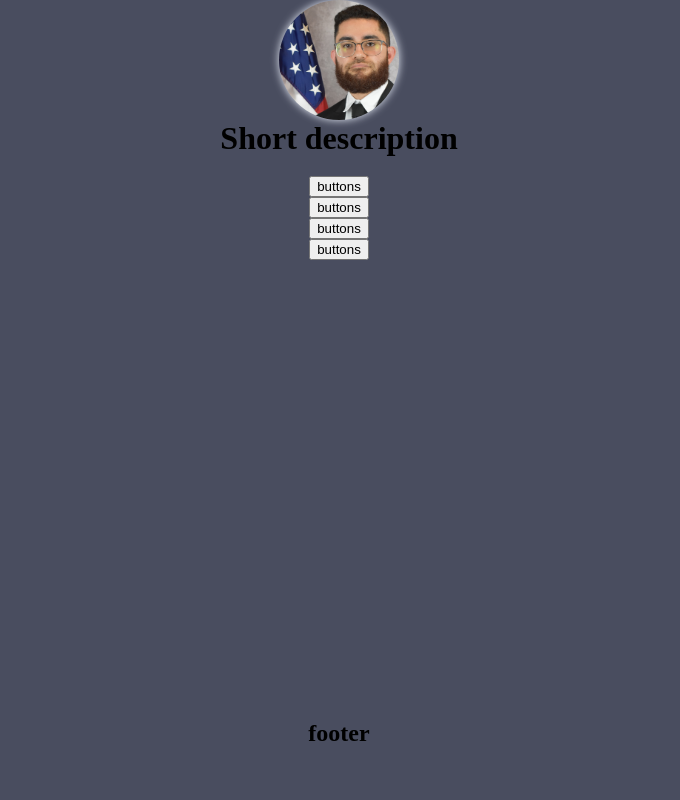
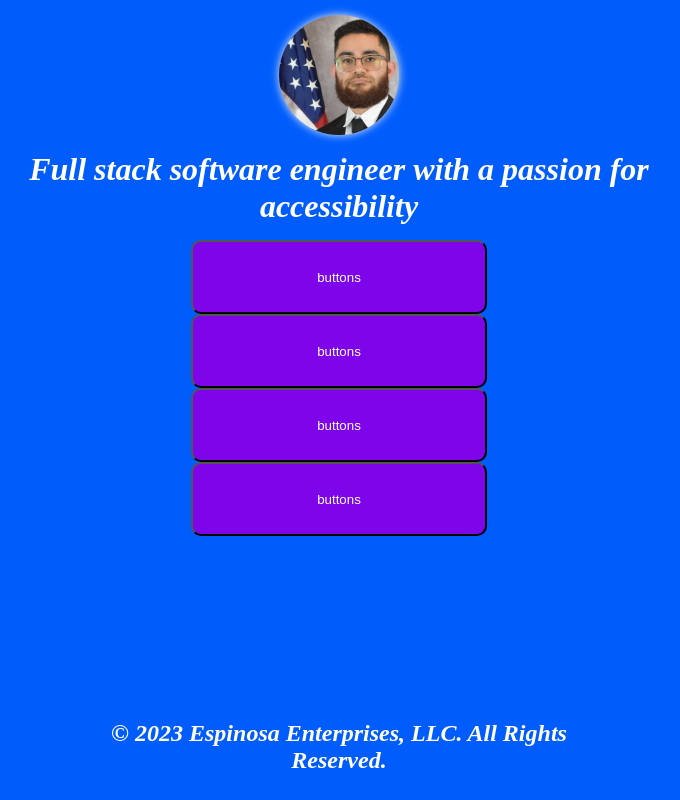
Before and after one commit to jakeEspinosa/linktreeClone, a Vue app: page / in a window 1280 px wide. Shown: the whole page, without its empty margins (301-981 px from the left). Built offline with nearby package versions, Linux system fonts and the light colour scheme.

Commit message:
Add styles.

```diff
--- a/src/App.vue
+++ b/src/App.vue
@@ -5,7 +5,7 @@ import LinkyProfilePicture from "@/components/LinkyProfilePicture.vue";
 <template>
   <header class="header">
     <LinkyProfilePicture image-url="src/assets/images/Espinosa.jpg"/>
-    <h1>Short description</h1>
+    <h1>Full stack software engineer with a passion for accessibility</h1>
 </header>
   <main class="main">
     <button>buttons</button>
@@ -14,7 +14,7 @@ import LinkyProfilePicture from "@/components/LinkyProfilePicture.vue";
     <button>buttons</button>
   </main>
   <footer class="footer">
-    <h2>footer</h2>
+    <h2>© 2023 Espinosa Enterprises, LLC. All Rights Reserved.</h2>
   </footer>
 </template>
 
@@ -26,14 +26,34 @@ import LinkyProfilePicture from "@/components/LinkyProfilePicture.vue";
 }
 
 .header {
-  height: 22dvh;
+  height: 30dvh;
+  justify-content: center;
+  gap: 1rem;
 }
 
 .main {
-  min-height: 68dvh;
+  min-height: 60dvh;
 }
 
 .footer {
   height: 10dvh;
 }
+h1, h2 {
+  width: 40ch;
+  text-align: center;
+  font-style: italic;
+  color: white;
+}
+
+button {
+  color: white;
+  background-color: #7E04E9;
+  width: 40ch;
+  border-radius: 10px;
+  height: 10ch;
+}
+
+button:hover {
+  transform:scale(1.1,1.1);
+}
 </style>
--- a/src/assets/css/normalize.css
+++ b/src/assets/css/normalize.css
@@ -4,7 +4,7 @@
 
 body {
   min-height: 100%;
-  background-color: #494D5F;
+  background-color: #005DFB;
 }
 
 html, body, #app {
```
